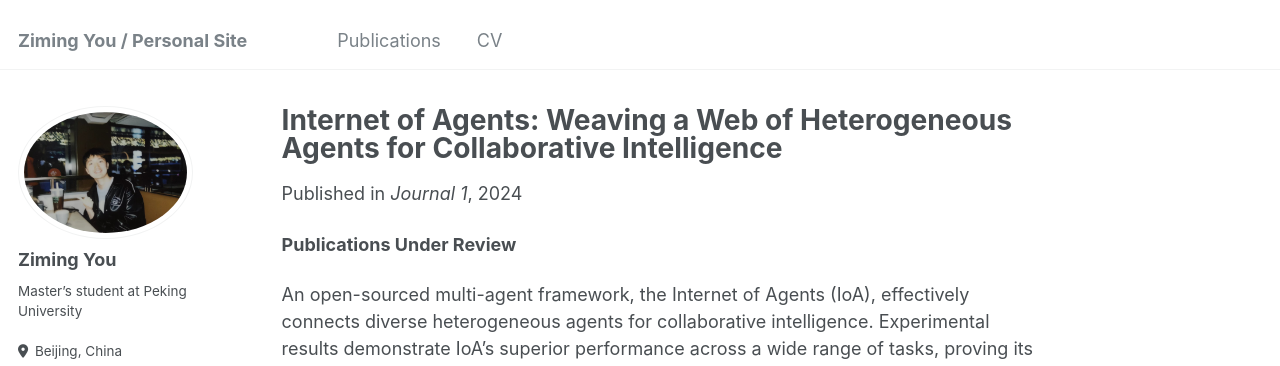
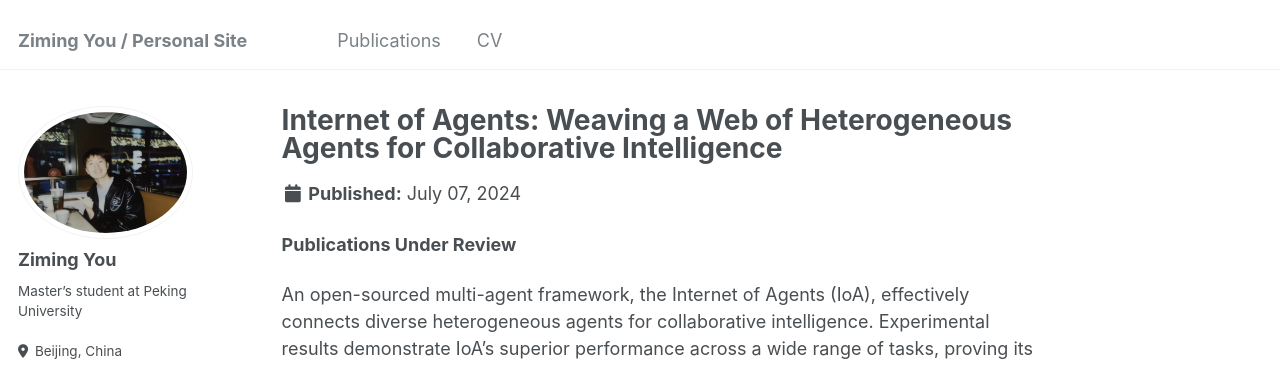
Before and after one commit to Luffyzm3D2Y/Luffyzm3D2Y.github.io, a Jekyll site: the page built from _publications/IoA.md, in a window 1280 px wide and 1093 px high. Shown: the top 366 px of the window. Built offline with Jekyll 4.4.1, drawn with Linux system fonts in a browser that asks for light colours; some of the changed lines change nothing that is shown.

Commit message:
Update IoA.md

```diff
--- a/_publications/IoA.md
+++ b/_publications/IoA.md
@@ -4,7 +4,7 @@ collection: publications
 permalink: /publication/IoA
 excerpt: 'The rapid advancement of large language models (LLMs) has paved the way for the development of highly capable autonomous agents. However, existing multi-agent frameworks often struggle with integrating diverse capable third-party agents due to reliance on agents defined within their own ecosystems. They also face challenges in simulating distributed environments, as most frameworks are limited to single-device setups. Furthermore, these frameworks often rely on hard-coded communication pipelines, limiting their adaptability to dynamic task requirements. Inspired by the concept of the Internet, we propose the Internet of Agents (IoA), a novel framework that addresses these limitations by providing a flexible and scalable platform for LLM-based multi-agent collaboration. IoA introduces an agent integration protocol, an instant-messaging-like architecture design, and dynamic mechanisms for agent teaming and conversation flow control. Through extensive experiments on general assistant tasks, embodied AI tasks, and retrieval-augmented generation benchmarks, we demonstrate that IoA consistently outperforms state-of-the-art baselines, showcasing its ability to facilitate effective collaboration among heterogeneous agents. IoA represents a step towards linking diverse agents in an Internet-like environment, where agents can seamlessly collaborate to achieve greater intelligence and capabilities. Our codebase has been released at \url{https://github.com/OpenBMB/IoA}.'
 date: 2024-07-07
-venue: 'Journal 1'
+# venue: 'Journal 1'
 githuburl: 'https://github.com/OpenBMB/IoA'
 paperurl: 'https://arxiv.org/pdf/2407.07061'
 citation: 'Chen, Weize, Ziming You, Ran Li, Yitong Guan, Chen Qian, Chenyang Zhao, Cheng Yang, Ruobing Xie, Zhiyuan Liu, and Maosong Sun. 2024. “Internet of Agents: Weaving a Web of Heterogeneous Agents for Collaborative Intelligence.” arXiv. https://arxiv.org/abs/2407.07061'
```
